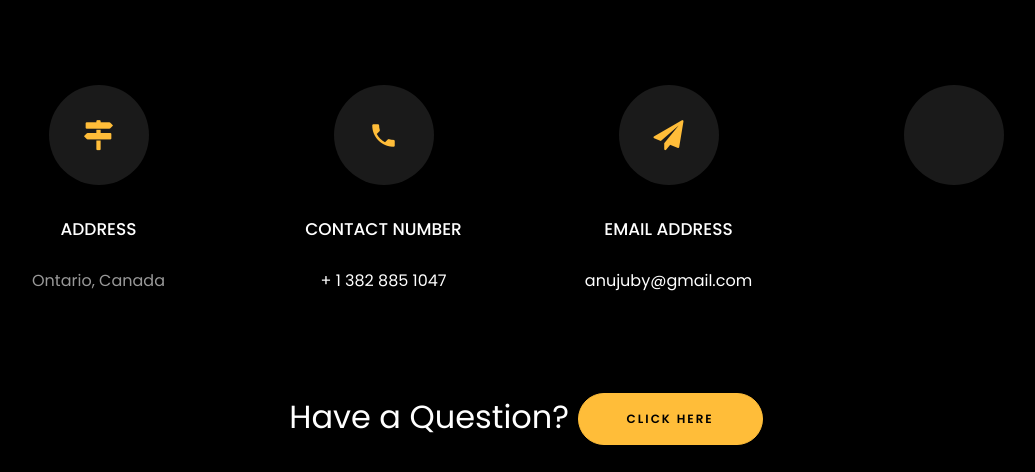
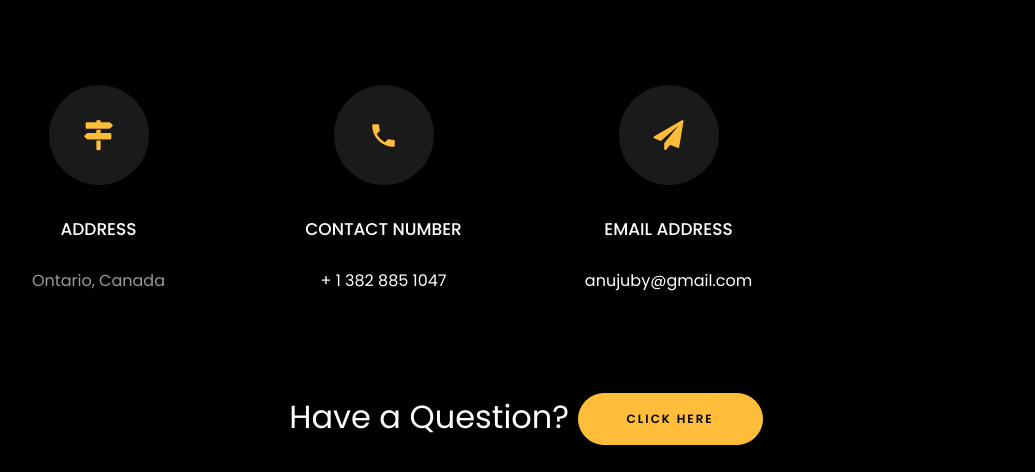
Before and after one commit to Anu-Code-1987/Anu.github.io, a plain HTML site: page index.html in a window 1280 px wide. Shown: the part 5648-6120 px from the top of the page, without its empty margins (114-1149 px from the left). Drawn offline with Linux system fonts and the light colour scheme; files whose address does not match are found by name.

Commit message:
Update index.html

```diff
--- a/index.html
+++ b/index.html
@@ -602,15 +602,15 @@
 	            <p><a href="mailto:info@yoursite.com">anujuby@gmail.com</a></p>
 	          </div>
           </div>
-          <div class="col-md-6 col-lg-3 d-flex ftco-animate">
+         <!-- <div class="col-md-6 col-lg-3 d-flex ftco-animate">
           	<div class="align-self-stretch box p-4 text-center">
           		<div class="icon d-flex align-items-center justify-content-center">
-          			<!--<span class="icon-globe"></span>-->
+          			<!--<span class="icon-globe"></span>
           		</div>
           		<!--<h3 class="mb-4">Download Resume</h3>
-	            <p><a href="#">resumelink</a></p>-->
+	            <p><a href="#">resumelink</a></p>
 	          </div>
-          </div>
+          </div>-->
 
 		  <div class="container">
 			<br>
```
